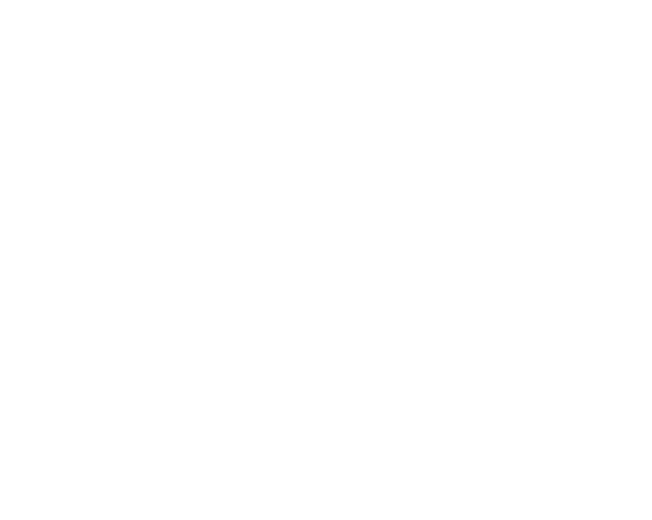
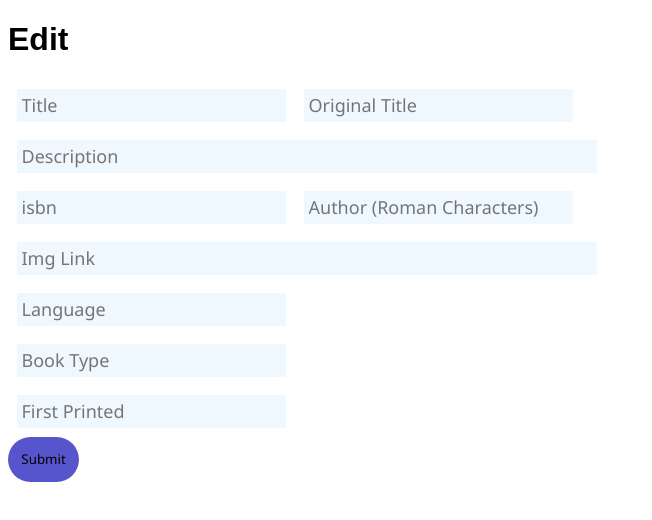
Before and after one commit to UnboundKey/Library-Fontend, an Angular app: page /books/manage/edit/1 in a window 1280 px wide. Before the commit this address led to /. Shown: the top 520 px of the page, without its empty margins (0-652 px from the left). Built offline with nearby package versions, Linux system fonts and the light colour scheme; no server answers.

Commit message:
Added book edit component, hooked up to api

```diff
--- a/src/app/app-routing.module.ts
+++ b/src/app/app-routing.module.ts
@@ -4,12 +4,14 @@
 import { BookListAddComponent } from './book-list-add/book-list-add.component';
 import { BookListTableComponent } from './book-list-table/book-list-table.component';
 import { BookListComponent } from './book-list/book-list.component';
+import { ProductEditComponent } from './product-edit/product-edit.component';
 import { SeriesDetailsComponent } from './series-details/series-details.component';
 
 const routes: Routes = [
   {path:'books', component:BookListComponent, pathMatch: 'full'},
   {path:'books/manage', component:BookListTableComponent},
   {path:'books/manage/create', component:BookListAddComponent},
+  {path:'books/manage/edit/:id', component:ProductEditComponent},
   {path:'books/:id', component:BookDetailsComponent},
   {path:'series/:id', component:SeriesDetailsComponent},
 
--- a/src/app/app.module.ts
+++ b/src/app/app.module.ts
@@ -12,6 +12,7 @@
 import { BookListAddComponent } from './book-list-add/book-list-add.component';
 
 import { FormsModule } from '@angular/forms';
+import { ProductEditComponent } from './product-edit/product-edit.component';
 
 @NgModule({
   declarations: [
@@ -21,6 +22,7 @@
     SeriesDetailsComponent,
     BookListTableComponent,
     BookListAddComponent,
+    ProductEditComponent,
   ],
   imports: [
     BrowserModule,
--- a/src/app/book-list-add/book-list-add.component.html
+++ b/src/app/book-list-add/book-list-add.component.html
@@ -1,22 +1,22 @@
+
+<div>
+    <h1>Create Book</h1>
     <form action="" method="post" #BookInsertForm="ngForm">
         <div class="form-text-field">
+            <input type="text" [(ngModel)]="form.id" name="title" placeholder="Title" hidden>
             <input type="text" [(ngModel)]="form.title" name="title" placeholder="Title">
-    </div>
-    <div class="form-text-field">
             <input type="text" [(ngModel)]="form.original_title" name="orgtitle" placeholder="Original Title">
         </div>
 
         <div class="form-text-field">
-        <input type="text" [(ngModel)]="form.description" name="description" placeholder="Description">
+            <input type="text" [(ngModel)]="form.description" size="50" name="description" placeholder="Description">
         </div>
         <div class="form-text-field">
-        <input type="text" [(ngModel)]="form.coverImg" name="coverimg" placeholder="Img Link">
-    </div>
-    <div class="form-text-field">
+            <input type="text" [(ngModel)]="form.isbn" name="isbn" placeholder="isbn">
             <input type="text" [(ngModel)]="form.author_romanized" name="author_romanized" placeholder="Author (Roman Characters)">
         </div>
         <div class="form-text-field">
-        <input type="text" [(ngModel)]="form.isbn" name="isbn" placeholder="isbn">
+            <input type="text" [(ngModel)]="form.coverImg" size="50" name="coverimg" placeholder="Img Link">
         </div>
 
         <div class="form-text-field">
@@ -34,3 +34,4 @@
             <input class="btn submit round" type="button" (click)="save()" value="Submit">
         </div>
     </form>
+</div>
--- a/src/app/book-list-add/book-list-add.component.ts
+++ b/src/app/book-list-add/book-list-add.component.ts
@@ -3,7 +3,6 @@
 import { Component, OnInit } from '@angular/core';
 import { ActivatedRoute, Router } from '@angular/router';
 import { environment } from 'src/environments/environment';
-import { BookListTableComponent } from '../book-list-table/book-list-table.component';
 
 @Component({
   selector: 'app-book-list-add',
@@ -42,13 +41,18 @@
   ngOnInit(): void {
 
   }
-
+  edit() {
+    let headers = new HttpHeaders()
+    headers.append('Content-Type', 'application/json; charset=utf-8')
+    this.http.put(environment.API_URL + "Books", this.form, {headers}).subscribe((res :any) => {console.log(res)});
+    this.route.navigate(["books/manage"]);
+  }
 
   save() {
     let headers = new HttpHeaders()
     headers.append('Content-Type', 'application/json; charset=utf-8')
     this.http.post(environment.API_URL + "Books", this.form, {headers}).subscribe((res :any) => {console.log(res)});
-    this.route.navigate(["manage"]);
+    this.route.navigate(["books/manage"]);
   }
 
 }
--- a/src/app/book-list-table/book-list-table.component.html
+++ b/src/app/book-list-table/book-list-table.component.html
@@ -4,12 +4,14 @@
         <th>Id</th>
         <th>title</th>
         <th>description</th>
+        <th>Language</th>
         <th>Actions</th>
         <tr *ngFor="let things of data">
             <td>{{things.id}}</td>
             <td>{{things.title}}</td>
             <td>{{things.description.slice(0, 75)}}..</td>
-            <td><a routerLink="/" class="btn submit">Edit</a><button class="btn" (click)="deleteBook(things.id)">Delete</button></td>
+            <td>{{things.language}}</td>
+            <td><a routerLink="/books/manage/edit/{{things.id}}" class="btn">Edit</a><a class="btn danger" (click)="deleteBook(things.id)">Delete</a></td>
         </tr>
     </table>
 </div>
--- a/src/app/book-list-table/book-list-table.component.scss
+++ b/src/app/book-list-table/book-list-table.component.scss
@@ -1,4 +1,7 @@
 .container {
     max-width: 1200px;
     margin: auto;
+    table {
+        margin: auto;
+    }
 }
--- a/src/app/book-list-table/book-list-table.component.ts
+++ b/src/app/book-list-table/book-list-table.component.ts
@@ -17,7 +17,7 @@
   data : any;
 
   populateList() {
-    this.http.get(environment.API_URL + "Books").subscribe((res :any) => {this.data = res; console.log(this.data)} )
+    this.http.get(environment.API_URL + "Books").subscribe((res :any) => {this.data = res} )
   }
 
   ngOnInit(): void {
--- /dev/null
+++ b/src/app/product-edit/product-edit.component.html
@@ -0,0 +1,37 @@
+
+<div>
+    <h1>Edit {{dataObj.title}}</h1>
+    <form action="" method="post" #BookInsertForm="ngForm">
+            <!-- <input type="text" [(ngModel)]="dataObj.title" name="title" placeholder="Title" [value]="dataObj.id"> -->
+            <div class="form-text-field">
+            <input type="text" [(ngModel)]="dataObj.title" name="title" placeholder="Title" [value]="dataObj.title">
+            <input type="text" [(ngModel)]="dataObj.original_title" name="orgtitle" placeholder="Original Title" [value]="dataObj.original_title">
+        </div>
+
+        <div class="form-text-field">
+            <input type="text" [(ngModel)]="dataObj.description" size="50" name="description" placeholder="Description" [value]="dataObj.description">
+        </div>
+        <div class="form-text-field">
+            <input type="text" [(ngModel)]="dataObj.isbn" name="isbn" placeholder="isbn" [value]="dataObj.isbn">
+            <input type="text" [(ngModel)]="dataObj.author_romanized" name="author_romanized" placeholder="Author (Roman Characters)" [value]="dataObj.author_romanized">
+        </div>
+        <div class="form-text-field">
+            <input type="text" [(ngModel)]="dataObj.coverImg" size="50" name="coverimg" placeholder="Img Link" [value]="dataObj.coverImg">
+        </div>
+
+        <div class="form-text-field">
+            <input type="text" [(ngModel)]="dataObj.language" name="language" placeholder="Language" [value]="dataObj.language">
+        </div>
+
+        <div class="form-text-field">
+            <input type="text" [(ngModel)]="dataObj.bookType" name="bookType" placeholder="Book Type" [value]="dataObj.bookType">
+        </div>
+
+        <div class="form-text-field">
+            <input type="text" [(ngModel)]="dataObj.firstPrinted" name="firstPrinted" placeholder="First Printed" [value]="dataObj.firstPrinted">
+        </div>
+        <div>
+            <input class="btn submit round" type="button" (click)="save()" value="Submit">
+        </div>
+    </form>
+</div>
--- /dev/null
+++ b/src/app/product-edit/product-edit.component.scss
@@ -0,0 +1,8 @@
+.form-text-field input{
+    font-size: 18px;
+    border: none;
+    padding: 0.25em;
+    margin: 0.5em;
+    background-color: aliceblue;
+    font-family: 'Segoe UI', Tahoma, Geneva, Verdana, sans-serif;
+}
--- /dev/null
+++ b/src/app/product-edit/product-edit.component.ts
@@ -0,0 +1,56 @@
+import { HttpHeaders, HttpClient } from '@angular/common/http';
+import { ThisReceiver } from '@angular/compiler';
+import { Component, OnInit } from '@angular/core';
+import { ActivatedRoute, Router } from '@angular/router';
+import { environment } from 'src/environments/environment';
+
+@Component({
+  selector: 'app-product-edit',
+  templateUrl: './product-edit.component.html',
+  styleUrls: ['./product-edit.component.scss']
+})
+export class ProductEditComponent implements OnInit {
+
+  bookId : any;
+  getRequest : any;
+  constructor(private http:HttpClient, private route : Router, private activatedRoute : ActivatedRoute) { }
+
+  dataObj : any = []
+
+  PopulateList() {
+    this.bookId = this.activatedRoute.snapshot.params["id"];
+     var getRequest = this.http.get(environment.API_URL + "Books/"+ this.bookId).subscribe(o => {
+      this.dataObj = o;
+    })
+  }
+  form : any  = {
+    title: "",
+    original_title: "",
+    description: "",
+    short_description: "",
+    coverImg: "",
+    author: "",
+    author_romanized: "",
+    isbn: "",
+    firstPrinted: "",
+    printing: "",
+    genre: "",
+    language: "",
+    bookType: "",
+    review: "",
+};
+
+  ngOnInit(): void {
+    this.PopulateList();
+    // this.form = this.dataObj;
+  }
+
+  save() {
+    let headers = new HttpHeaders()
+    headers.append('Content-Type', 'application/json; charset=utf-8')
+    this.http.put(environment.API_URL + "Books/" + this.dataObj.id, this.dataObj, {headers}).subscribe((res :any) => {console.log(res)});
+    this.route.navigate(["books/manage"]);
+  }
+
+
+}
--- a/src/styles.scss
+++ b/src/styles.scss
@@ -5,19 +5,21 @@
 
 .btn {
     border: none;
-    padding: 1em;
+    padding: 2px;
     cursor: pointer;
+    text-decoration: none;
 }
 
 .submit {
     background-color: #5755cc;
     font-family: 'Segoe UI', Tahoma, Geneva, Verdana, sans-serif;
+    padding: 1em;
 }
 .round {
     border-radius: 25px;
 }
 
-.delete {
+.danger {
     color: white;
     background-color: #c40d0d;
 }
```
Also changed, not shown: 1 other file (tests, documents, lock files or other folders). Lines whose indentation alone changed are shown as unchanged.
